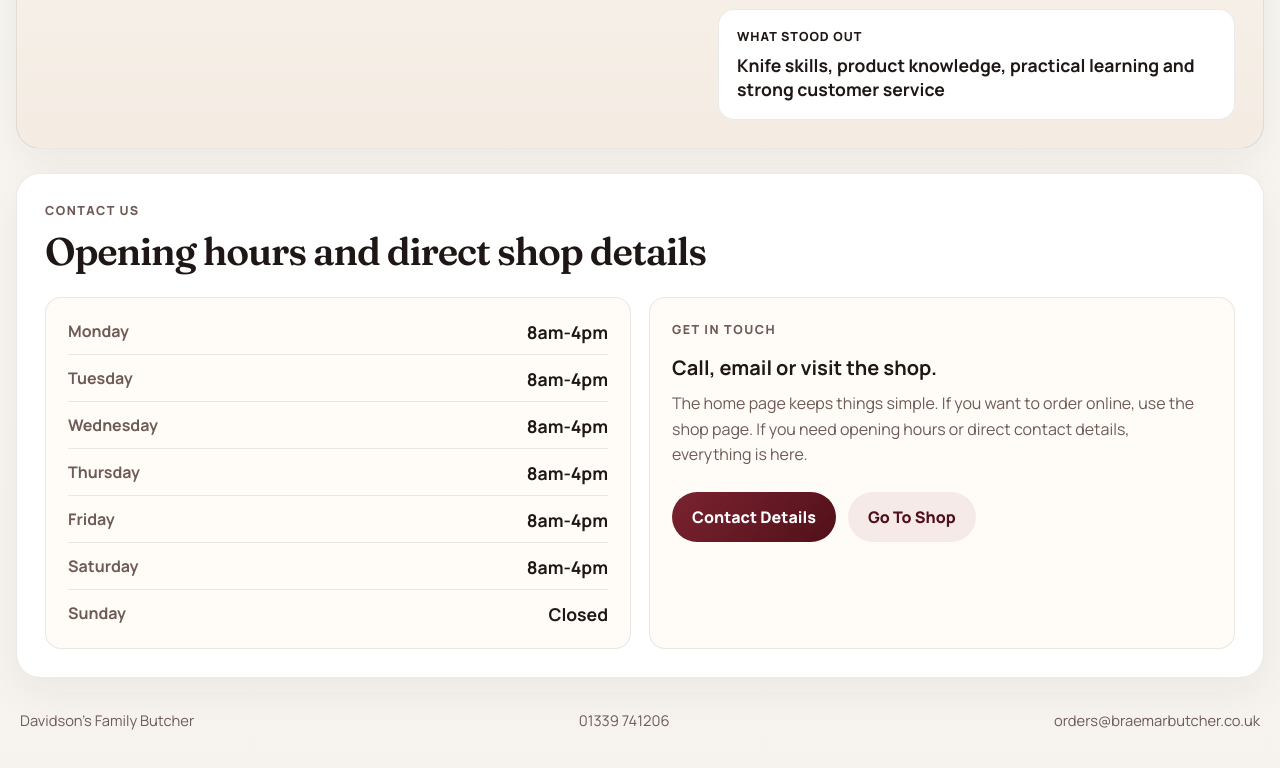
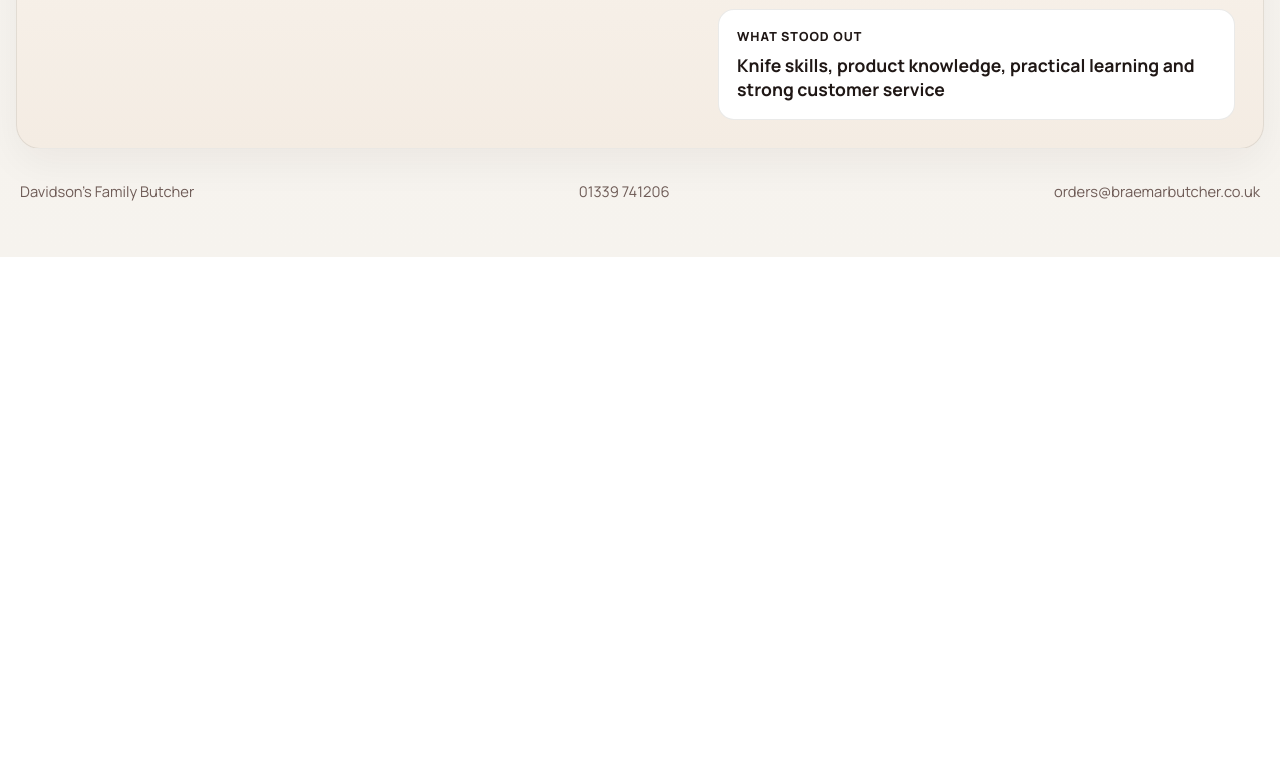
Before and after one commit to braemarbutchers/braemar-butcher, a website: page index.html in a window 1280 px wide. Shown: the part 1811-2579 px from the top of the page. After the commit the page ends 2068 px from the top, so only its background shows below. Drawn offline with nearby package versions, Linux system fonts and the light colour scheme; no server answers.

Commit message:
Remove homepage contact section

```diff
--- a/index.html
+++ b/index.html
@@ -144,38 +144,6 @@
           </div>
         </section>
 
-        <section class="section hours-section">
-          <div class="section-heading">
-            <div>
-              <p class="eyebrow">Contact us</p>
-              <h3>Opening hours and direct shop details</h3>
-            </div>
-          </div>
-          <div class="hours-grid">
-            <div class="hours-card">
-              <div><span>Monday</span><strong>8am-4pm</strong></div>
-              <div><span>Tuesday</span><strong>8am-4pm</strong></div>
-              <div><span>Wednesday</span><strong>8am-4pm</strong></div>
-              <div><span>Thursday</span><strong>8am-4pm</strong></div>
-              <div><span>Friday</span><strong>8am-4pm</strong></div>
-              <div><span>Saturday</span><strong>8am-4pm</strong></div>
-              <div><span>Sunday</span><strong>Closed</strong></div>
-            </div>
-            <div class="hours-note">
-              <p class="eyebrow">Get in touch</p>
-              <h4>Call, email or visit the shop.</h4>
-              <p>
-                The home page keeps things simple. If you want to order online, use the shop page.
-                If you need opening hours or direct contact details, everything is here.
-              </p>
-              <div class="hero-actions">
-                <a class="button primary" href="visit.html">Contact Details</a>
-                <a class="button secondary" href="shop.html">Go To Shop</a>
-              </div>
-            </div>
-          </div>
-        </section>
-
       </main>
 
       <footer class="site-footer">
```
